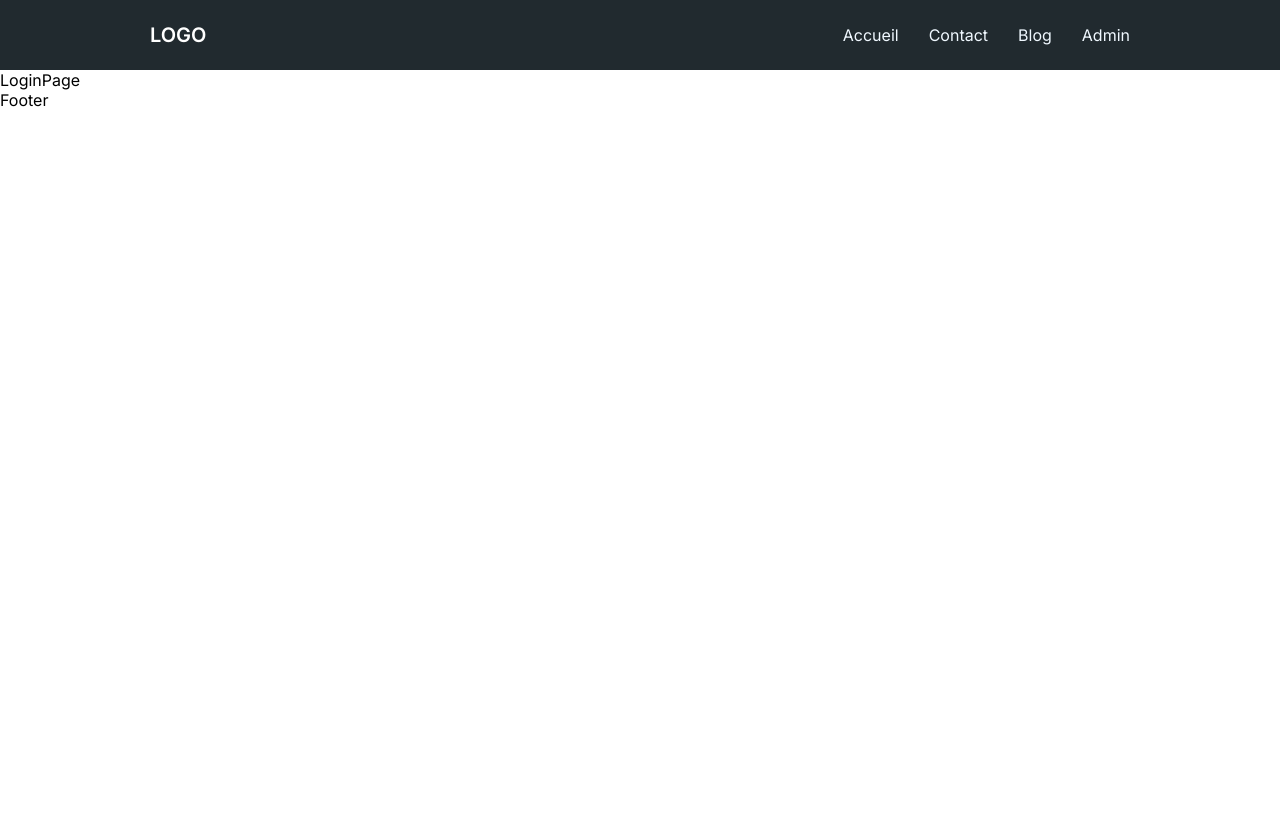
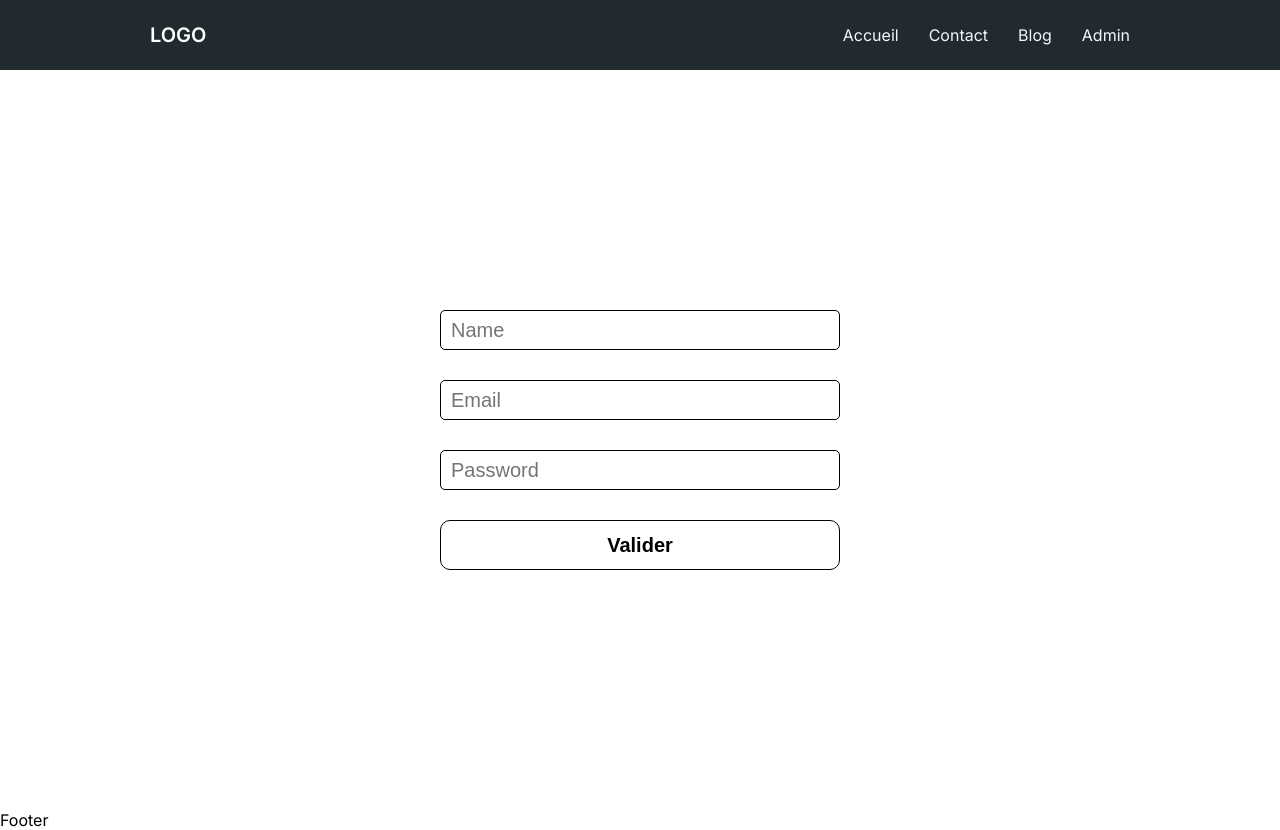
Before and after one commit to karimoucisse/next-tutorial-app, a Next.js app: page /login in a window 1280 px wide. Before the commit the page ends 800 px from the top, so only its background shows below. Built offline with nearby package versions, Linux system fonts and the light colour scheme.

Commit message:
add change in login file

```diff
--- a/src/app/(auth)/login/page.jsx
+++ b/src/app/(auth)/login/page.jsx
@@ -1,8 +1,15 @@
-import React from 'react'
+import styles from "./login.module.css"
 
 const LoginPage = () => {
   return (
-    <div>LoginPage</div>
+    <div className= {styles.container}>
+      <form action="">
+        <input type="string" placeholder="Name"/>
+        <input type="email" placeholder="Email"/>
+        <input type="password" placeholder="Password"/>
+        <button>Valider</button>
+      </form>
+    </div>
   )
 }
 
```
